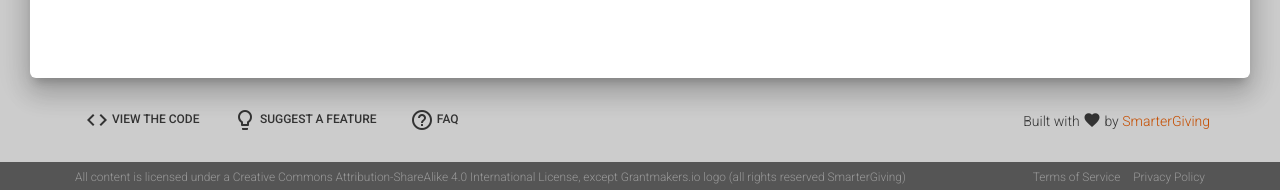
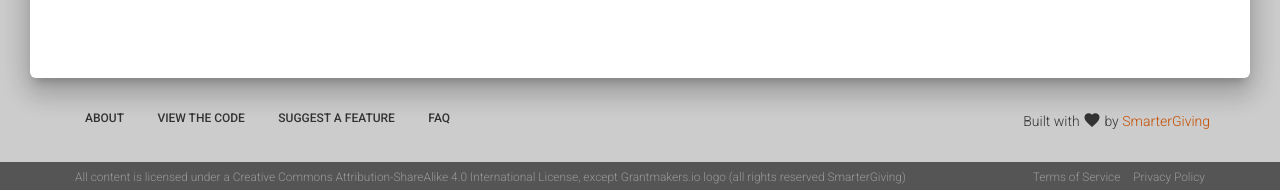
Before and after one commit to grantmakers/grantmakers.github.io, a Jekyll site: the page built from pages/faq.html, in a window 1280 px wide. Shown: the part 1109-1299 px from the top of the page. Built offline with Jekyll 4.4.1, drawn with Linux system fonts in a browser that asks for light colours.

Commit message:
Simplify footer

```diff
--- a/_includes/footer.html
+++ b/_includes/footer.html
@@ -11,21 +11,10 @@
 			<div class="col-md-6">
 				<nav class="text-left">
 					<ul>
-						<li>
-							<a href="https://github.com/grantmakers/grantmakers.github.io" target="_blank">
-								<i class="material-icons">code</i> View the Code
-							</a>
-						</li>
-						<li>
-							<a href="https://github.com/grantmakers/grantmakers.github.io/issues" target="_blank">
-								<i class="material-icons">lightbulb_outline</i> Suggest a Feature
-							</a>
-						</li>
-						<li>
-							<a href="{{ site.baseurl }}/faq/">
-								<i class="material-icons">help_outline</i> FAQ
-							</a>
-						</li>
+						<li><a href="{{ site.baseurl }}/about/">About</a></li>
+						<li><a href="https://github.com/grantmakers/grantmakers.github.io" target="_blank">View the Code</a></li>
+						<li><a href="https://github.com/grantmakers/grantmakers.github.io/issues" target="_blank">Suggest a Feature</a></li>
+						<li><a href="{{ site.baseurl }}/faq/">FAQ</a></li>
 					</ul>
 				</nav>
 			</div>
```
